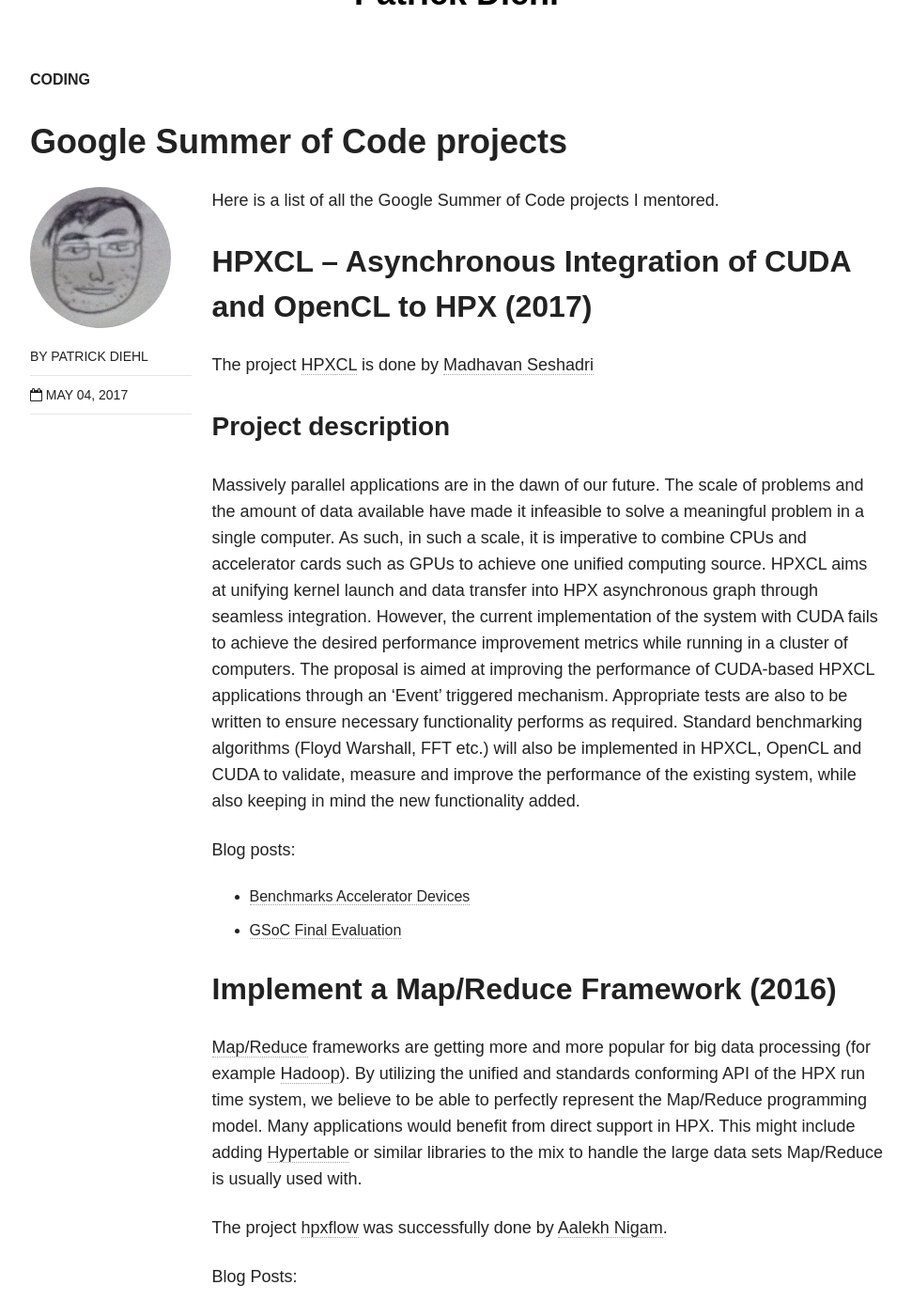
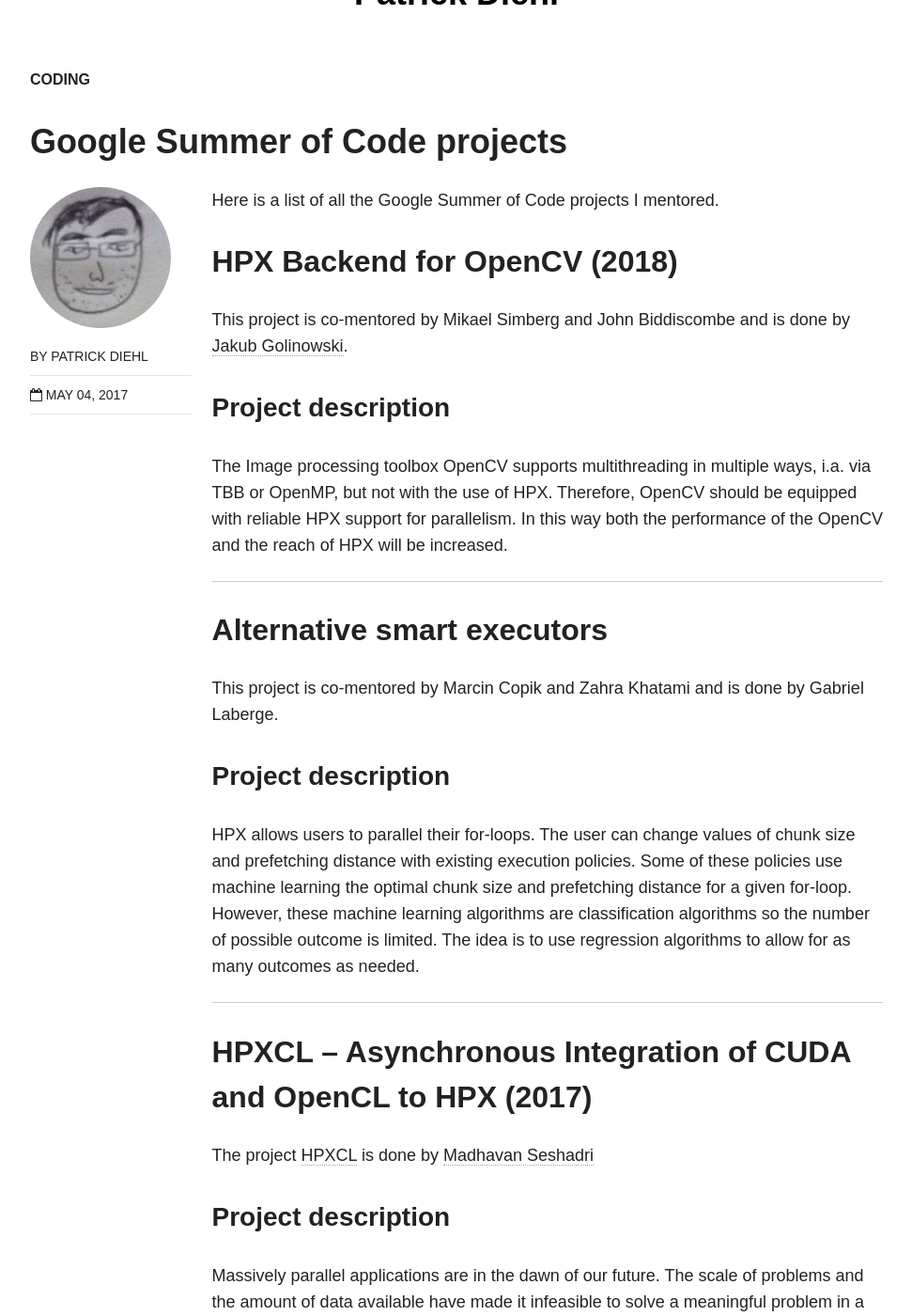
Before and after one commit to diehlpk/diehlpk.github.io, a Jekyll site: the page built from _posts/blog/2017-05-04-gsc-projects.md, in a window 1280 px wide and 1400 px high, scrolled down 354 px. Shown: the whole window at 94% size, without its empty margins (154-1125 px from the left). Built offline with Jekyll 4.4.1, drawn with Linux system fonts in a browser that asks for light colours; nearby versions of some CDN libraries; some web fonts are replaced.

Commit message:
Update GSoC projects

```diff
--- a/_posts/blog/2017-05-04-gsc-projects.md
+++ b/_posts/blog/2017-05-04-gsc-projects.md
@@ -6,6 +6,26 @@ tags: [Coding]
 author: diehlpk
 ---
 Here is a list of all the Google Summer of Code projects I mentored.
+
+## HPX Backend for [OpenCV](https://opencv.org/) (2018)
+
+This project is co-mentored by Mikael Simberg and John Biddiscombe and is done by [Jakub Golinowski](https://www.linkedin.com/in/jakub-golinowski).
+
+### Project description
+
+The Image processing toolbox OpenCV supports multithreading in multiple ways, i.a. via TBB or OpenMP, but not with the use of HPX. Therefore, OpenCV should be equipped with reliable HPX support for parallelism. In this way both the performance of the OpenCV and the reach of HPX will be increased.
+
+---
+
+## Alternative smart executors
+
+This project is co-mentored by Marcin Copik and Zahra Khatami and is done by Gabriel Laberge.
+
+### Project description
+
+HPX allows users to parallel their for-loops. The user can change values of chunk size and prefetching distance with existing execution policies. Some of these policies use machine learning the optimal chunk size and prefetching distance for a given for-loop. However, these machine learning algorithms are classification algorithms so the number of possible outcome is limited. The idea is to use regression algorithms to allow for as many outcomes as needed.
+
+---
 
 ## [HPXCL](https://github.com/STEllAR-GROUP/hpxcl) – Asynchronous Integration of CUDA and OpenCL to [HPX](https://github.com/STEllAR-GROUP/hpx) (2017)
 
@@ -27,6 +47,8 @@ Blog posts:
 * [Benchmarks Accelerator Devices](https://madhavan001.github.io/Benchmarks-accelerator-devices/)
 * [GSoC Final Evaluation](https://madhavan001.github.io/GSoC-Final-Evaluation/)
 
+---
+
 ## Implement a Map/Reduce Framework (2016)
 
 [Map/Reduce](http://en.wikipedia.org/wiki/MapReduce) frameworks are getting more and more popular for big data processing (for example [Hadoop](http://hadoop.apache.org/)). By utilizing the unified and standards conforming API of the HPX run time system, we believe to be able to perfectly represent the Map/Reduce programming model. Many applications would benefit from direct support in HPX. This might include adding [Hypertable](http://hypertable.com) or similar libraries to the mix to handle the large data sets Map/Reduce is usually used with.
@@ -39,3 +61,5 @@ Blog Posts:
 * [Using Fluent Interface for hpxflow API design](http://aalekhnigam.tumblr.com/post/149356061927/using-fluent-interface-for-hpxflow-api-design)
 * [Using Multiconsumer-Multiproducer Model for windowing](http://aalekhnigam.tumblr.com/post/149355148447/using-multiconsumer-multiproducer-model-for)
 * [Summing up my GSoC with Stellar Group](http://aalekhnigam.tumblr.com/post/149361127187/summing-up-my-gsoc-with-ste-ar-group)
+
+---
```
Also changed, not shown: cv/index.md (+1 -1 lines).
